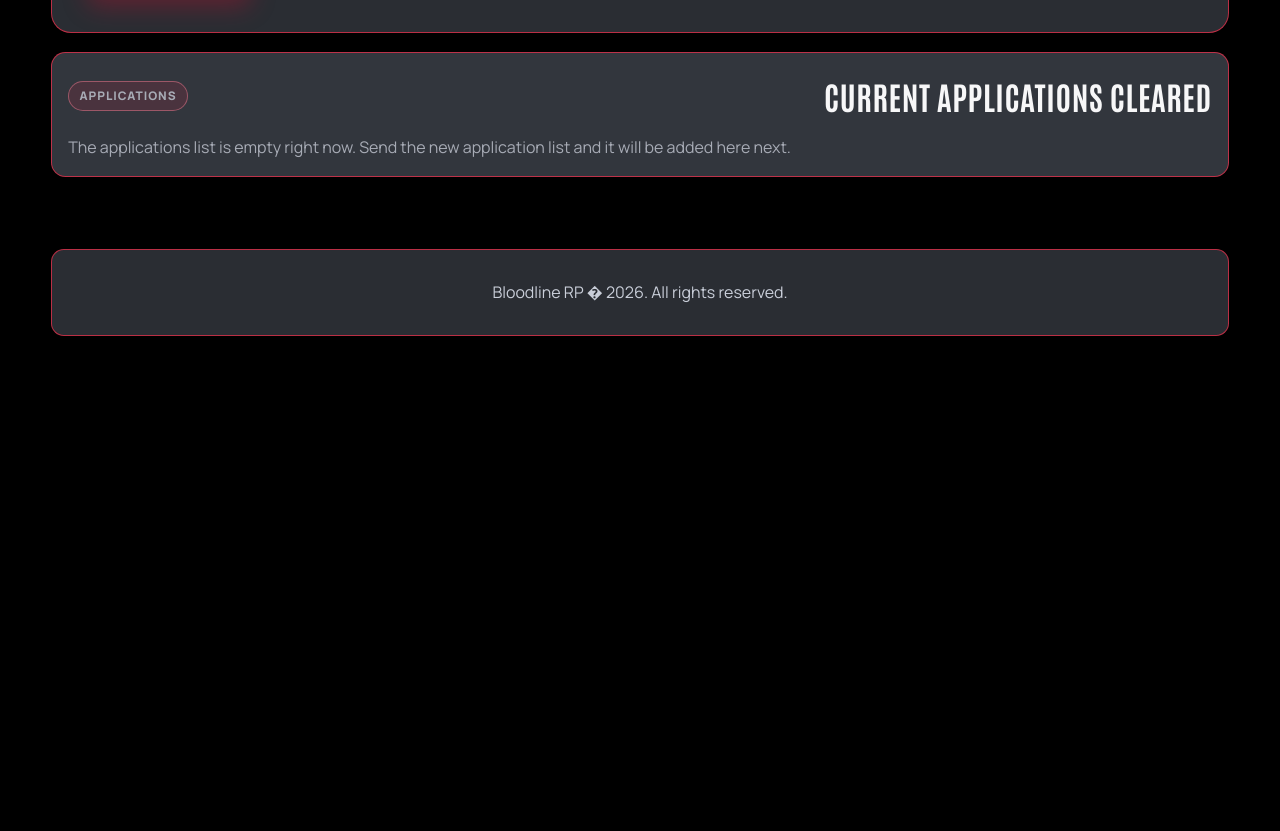
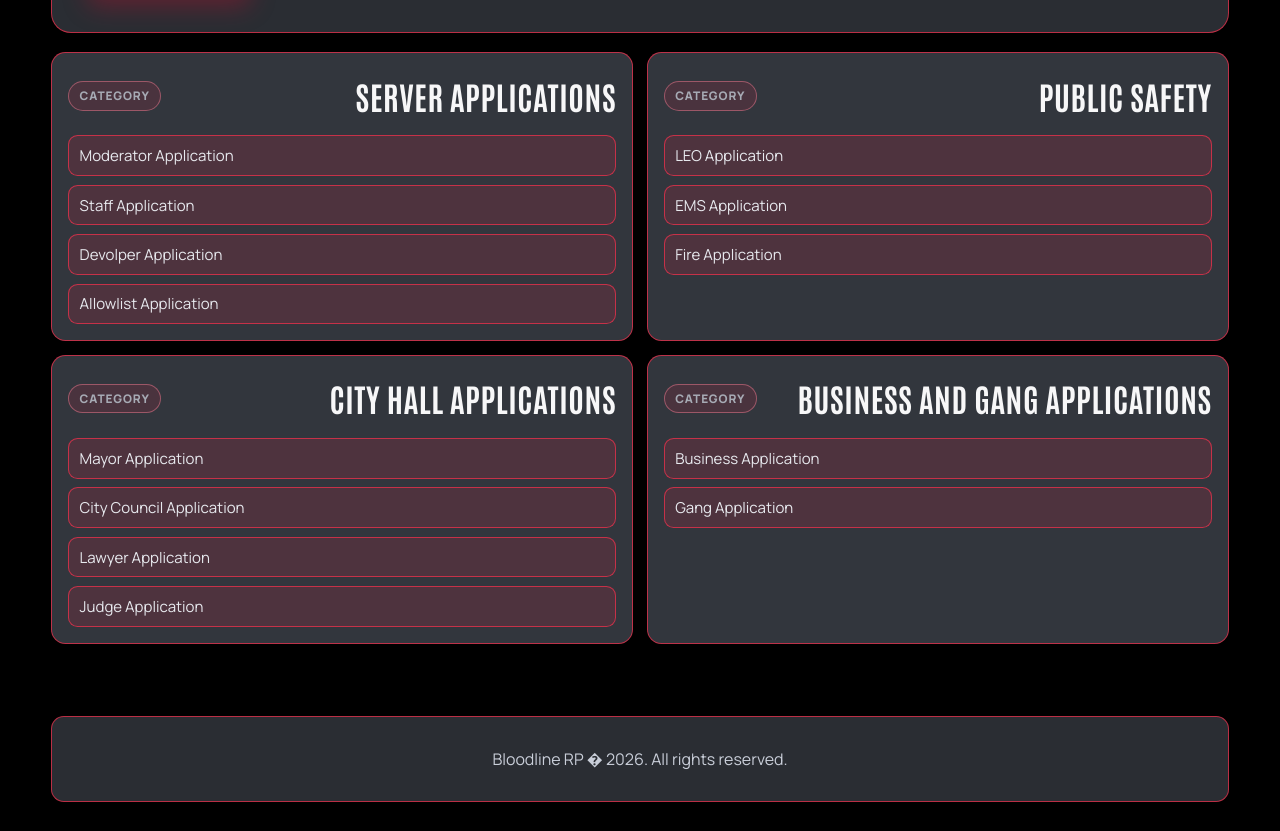
Before and after one commit to nicknubbz1/Bloodline-RP-Website, a plain HTML site: page docs/applications.html in a window 1280 px wide. Shown: the part 519-1350 px from the top of the page. Before the commit the page ends 883 px from the top, so only its background shows below. Drawn offline with Linux system fonts and the light colour scheme; no server answers.

Commit message:
Add categorized application lists

```diff
--- a/docs/applications.html
+++ b/docs/applications.html
@@ -58,12 +58,55 @@
       </div>
     </section>
 
-    <section class="panel reveal" id="apply-grid">
-      <div class="panel-head">
-        <p class="eyebrow">Applications</p>
-        <h2>Current Applications Cleared</h2>
-      </div>
-      <p class="hero-copy">The applications list is empty right now. Send the new application list and it will be added here next.</p>
+    <section class="split reveal" id="apply-grid">
+      <article class="panel">
+        <div class="panel-head">
+          <p class="eyebrow">Category</p>
+          <h2>Server Applications</h2>
+        </div>
+        <ul class="clean-list">
+          <li>Moderator Application</li>
+          <li>Staff Application</li>
+          <li>Devolper Application</li>
+          <li>Allowlist Application</li>
+        </ul>
+      </article>
+
+      <article class="panel">
+        <div class="panel-head">
+          <p class="eyebrow">Category</p>
+          <h2>Public Safety</h2>
+        </div>
+        <ul class="clean-list">
+          <li>LEO Application</li>
+          <li>EMS Application</li>
+          <li>Fire Application</li>
+        </ul>
+      </article>
+
+      <article class="panel">
+        <div class="panel-head">
+          <p class="eyebrow">Category</p>
+          <h2>City Hall Applications</h2>
+        </div>
+        <ul class="clean-list">
+          <li>Mayor Application</li>
+          <li>City Council Application</li>
+          <li>Lawyer Application</li>
+          <li>Judge Application</li>
+        </ul>
+      </article>
+
+      <article class="panel">
+        <div class="panel-head">
+          <p class="eyebrow">Category</p>
+          <h2>Business And Gang Applications</h2>
+        </div>
+        <ul class="clean-list">
+          <li>Business Application</li>
+          <li>Gang Application</li>
+        </ul>
+      </article>
     </section>
   </main>
 
```
Also changed, not shown: applications.html (+49 -6 lines).
